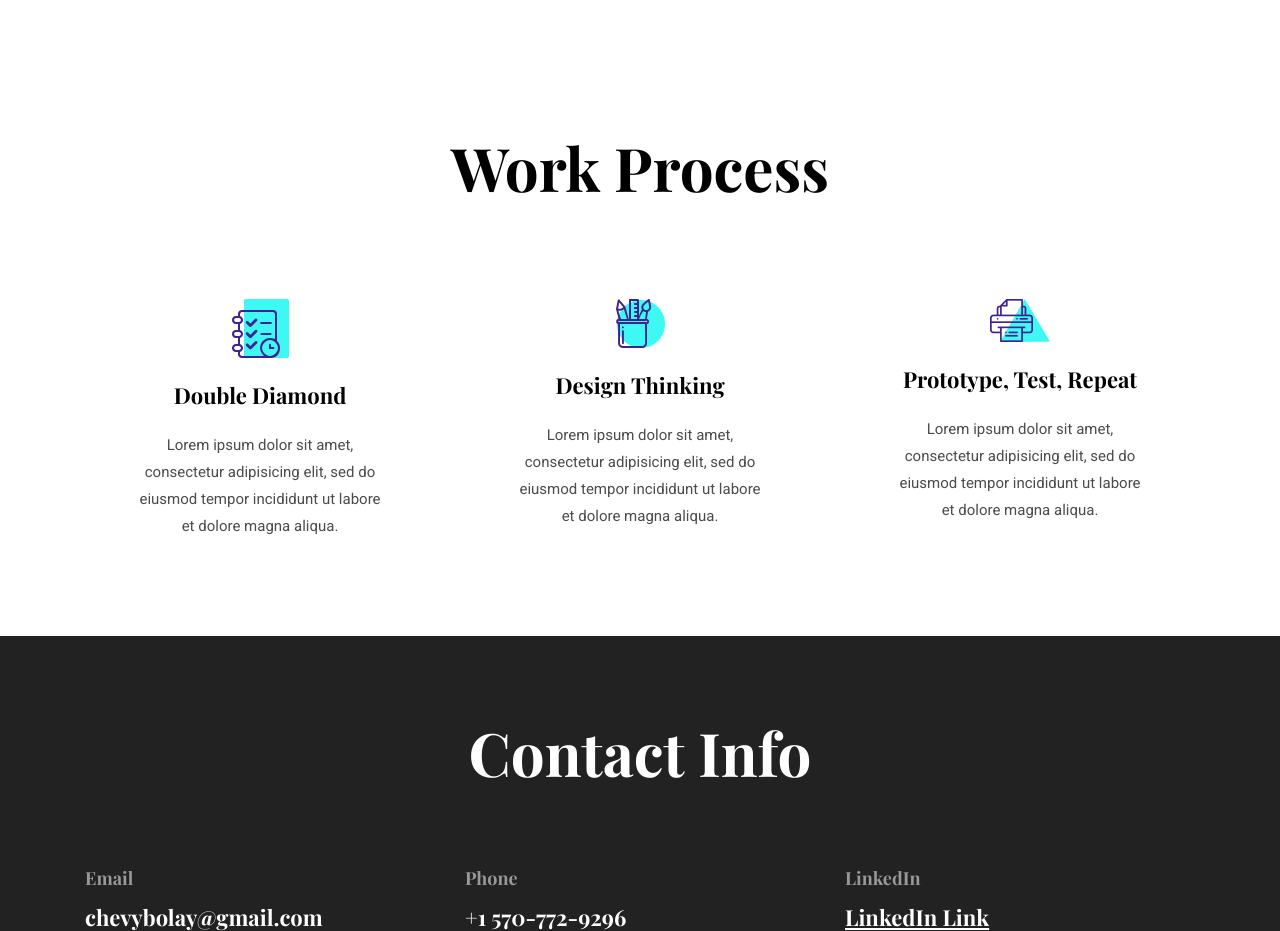
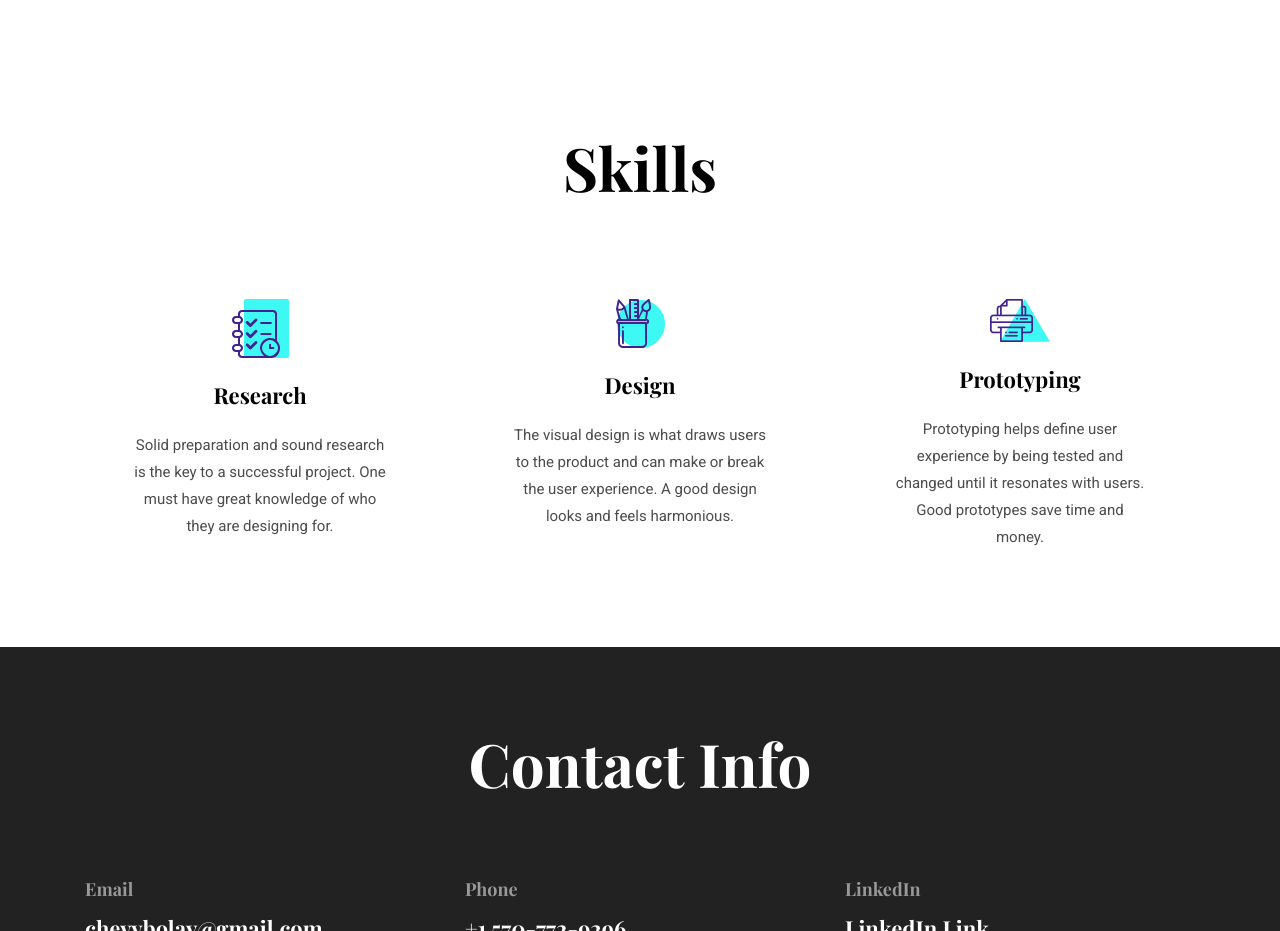
Before and after one commit to cfb8345/cfb8345.github.io, a plain HTML site: page about.html in a window 1280 px wide. Shown: the part 1000-1931 px from the top of the page. Drawn offline with nearby package versions, Linux system fonts and the light colour scheme.

Commit message:
about and home

```diff
--- a/about.html
+++ b/about.html
@@ -117,27 +117,27 @@
   <div class="container">
     <div class="row justify-content-around">
       <div class="col-lg-12 text-center">
-        <h2 class="section-title">Work Process</h2>
+        <h2 class="section-title">Skills</h2>
       </div>
       <div class="col-lg-3 col-md-4 text-center hover-shadow pt-3">
         <div class="">
           <img src="images/icons/plan.png" class="mb-4" alt="icon">
-          <h4 class="mb-4">Double Diamond</h4>
-          <p>Lorem ipsum dolor sit amet, consectetur adipisicing elit, sed do eiusmod tempor incididunt ut labore et
-            dolore magna aliqua.</p>
+          <h4 class="mb-4">Research</h4>
+          <p>Solid preparation and sound research is the key to a successful project. One must have great knowledge
+            of who they are designing for.</p>
         </div>
       </div>
       <div class="col-lg-3 col-md-4 text-center hover-shadow pt-3">
         <img src="images/icons/design.png" class="mb-4" alt="icon">
-        <h4 class="mb-4">Design Thinking</h4>
-        <p>Lorem ipsum dolor sit amet, consectetur adipisicing elit, sed do eiusmod tempor incididunt ut labore et
-          dolore magna aliqua.</p>
+        <h4 class="mb-4">Design</h4>
+        <p>The visual design is what draws users to the product and can make or break the user experience. A good design
+          looks and feels harmonious.</p>
       </div>
       <div class="col-lg-3 col-md-4 text-center hover-shadow pt-3">
         <img src="images/icons/print.png" class="mb-4" alt="icon">
-        <h4 class="mb-4">Prototype, Test, Repeat</h4>
-        <p>Lorem ipsum dolor sit amet, consectetur adipisicing elit, sed do eiusmod tempor incididunt ut labore et
-          dolore magna aliqua.</p>
+        <h4 class="mb-4">Prototyping</h4>
+        <p>Prototyping helps define user experience by being tested and changed until it resonates with users. Good prototypes
+          save time and money.</p>
       </div>
     </div>
   </div>
```
Also changed, not shown: index.html (+25 -19 lines), images/cfbv.png (added).
